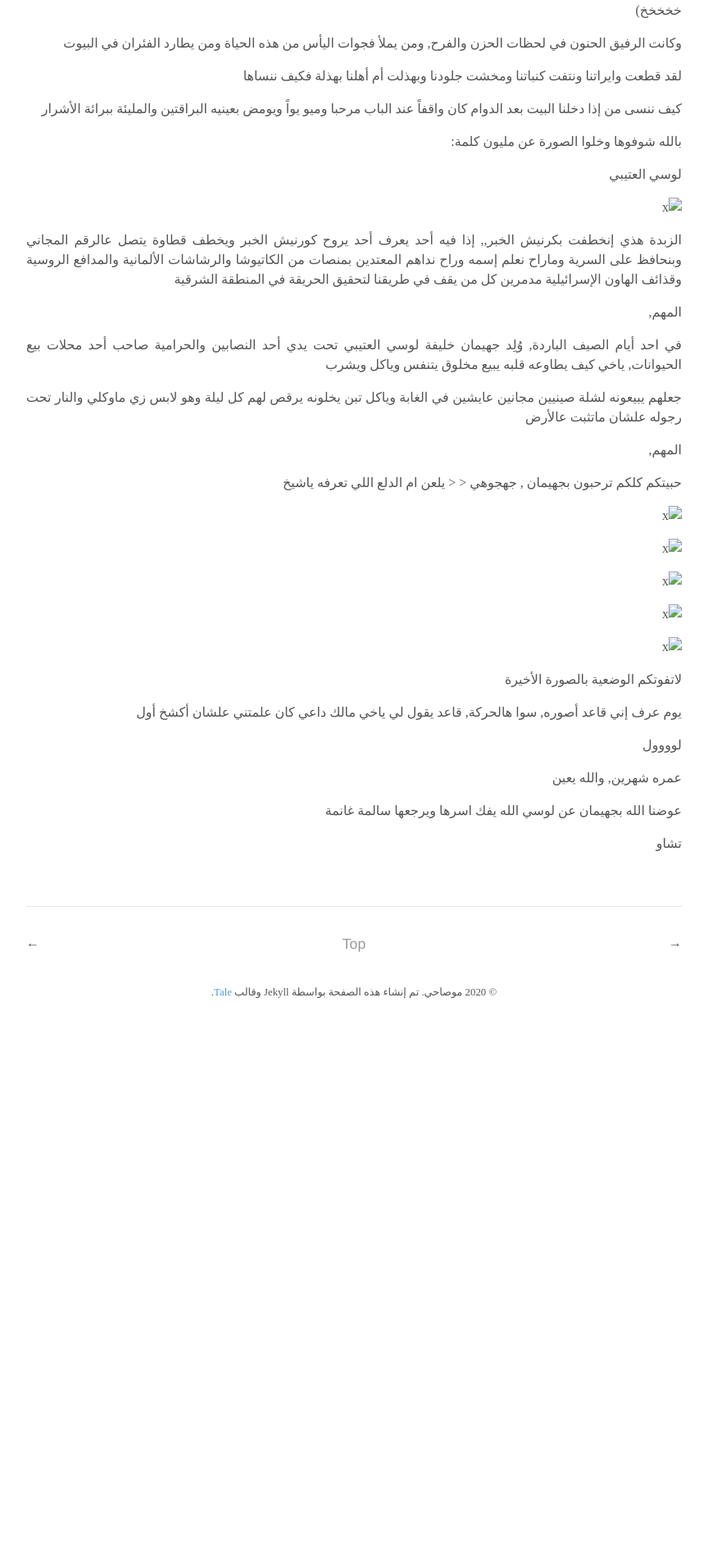
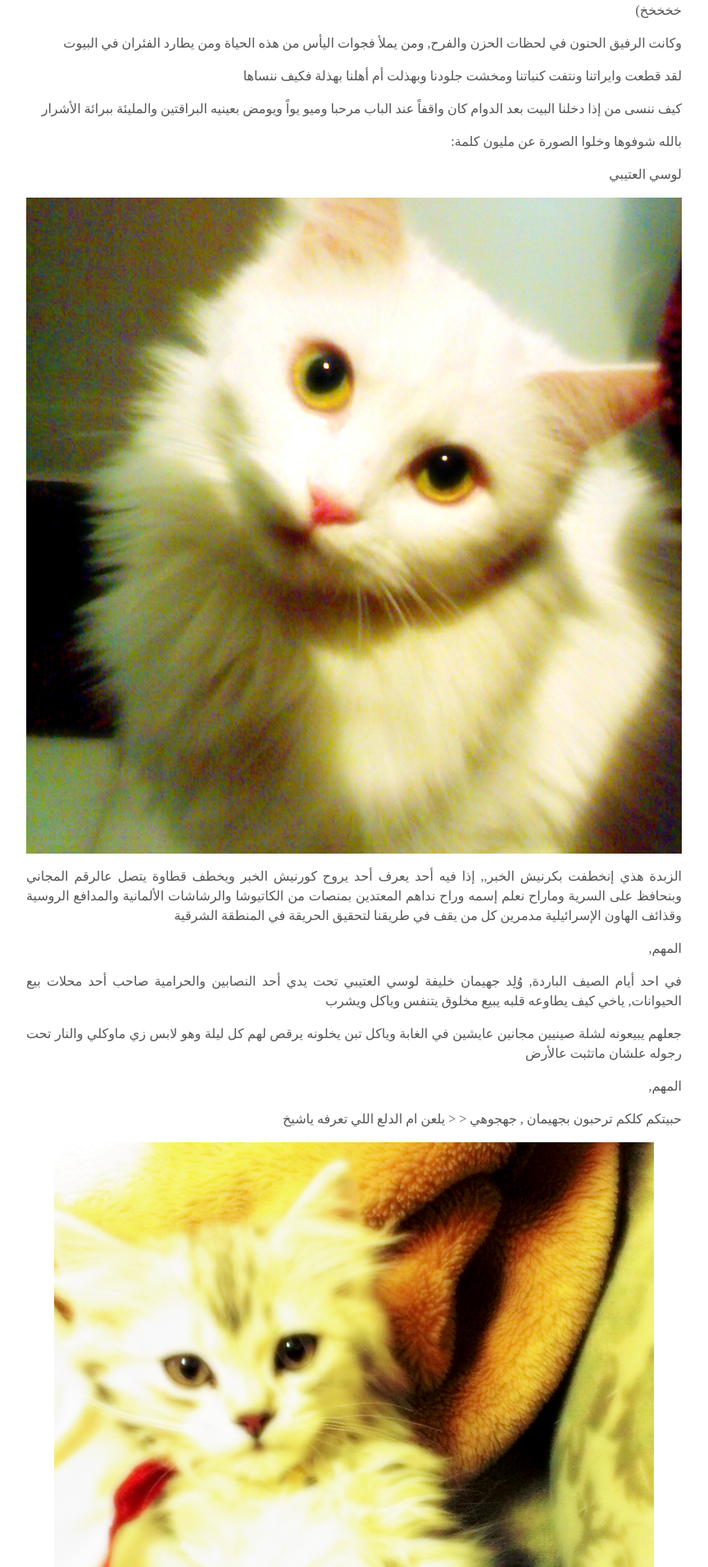
Before and after one commit to mo9a7i/jekyll_mo9a7i_com, a Jekyll site: the page built from _posts/2009-11-23-مرحباً-جهيمان-خليفة-لوسي-العتيبي.md, in a window 1280 px wide. Shown: the part 650-2561 px from the top of the page at 82% size, without its empty margins (208-1072 px from the left). Built offline with Jekyll 4.4.1, drawn with Linux system fonts in a browser that asks for light colours; some web fonts are replaced; before the commit the page ends 1903 px from its top, so only the background shows below that.

Commit message:
fixing images

```diff
--- a/_posts/2009-11-23-مرحباً-جهيمان-خليفة-لوسي-العتيبي.md
+++ b/_posts/2009-11-23-مرحباً-جهيمان-خليفة-لوسي-العتيبي.md
@@ -30,7 +30,7 @@
 
 لوسي العتيبي
 
-![x](assets/files/2009/11/lousy.jpg)
+![x](/assets/files/2009/11/lousy.jpg)
 
 الزبدة هذي إنخطفت بكرنيش الخبر,, إذا فيه أحد يعرف أحد يروح كورنيش الخبر ويخطف قطاوة يتصل عالرقم المجاني وبنحافظ على السرية وماراح نعلم إسمه وراح نداهم المعتدين بمنصات من الكاتيوشا والرشاشات الألمانية والمدافع الروسية وقذائف الهاون الإسرائيلية مدمرين كل من يقف في طريقنا لتحقيق الحريقة في المنطقة الشرقية
 
@@ -44,15 +44,15 @@
 
 حبيتكم كلكم ترحبون بجهيمان , جهجوهي < < يلعن ام الدلع اللي تعرفه ياشيخ
 
-![x](assets/files/2009/11/jheman5.png)
+![x](/assets/files/2009/11/jheman5.png)
 
-![x](assets/files/2009/11/jheman4.png)
+![x](/assets/files/2009/11/jheman4.png)
 
-![x](assets/files/2009/11/jheman.png)
+![x](/assets/files/2009/11/jheman.png)
 
-![x](assets/files/2009/11/jheman2.png)
+![x](/assets/files/2009/11/jheman2.png)
 
-![x](assets/files/2009/11/jheman3.png)
+![x](/assets/files/2009/11/jheman3.png)
 
 لاتفوتكم الوضعية بالصورة الأخيرة
 
```
Also changed, not shown: _posts/2009-09-24-selfSEOcom-لمقارنة-سرعات-المواقع.md (+1 -1 lines).
